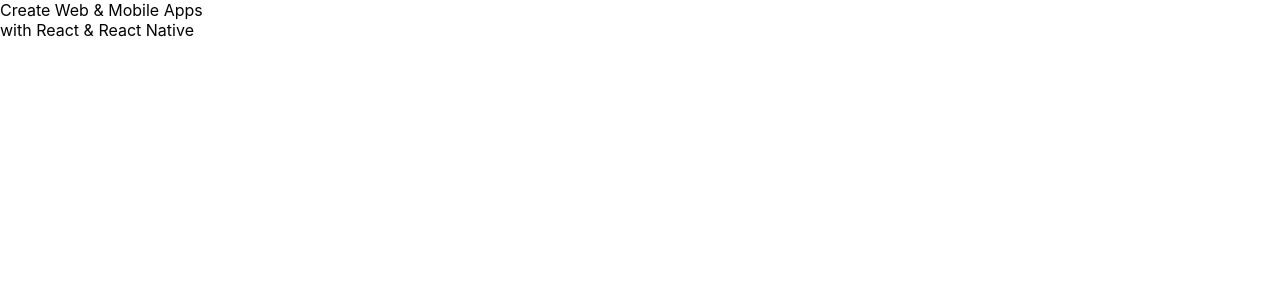
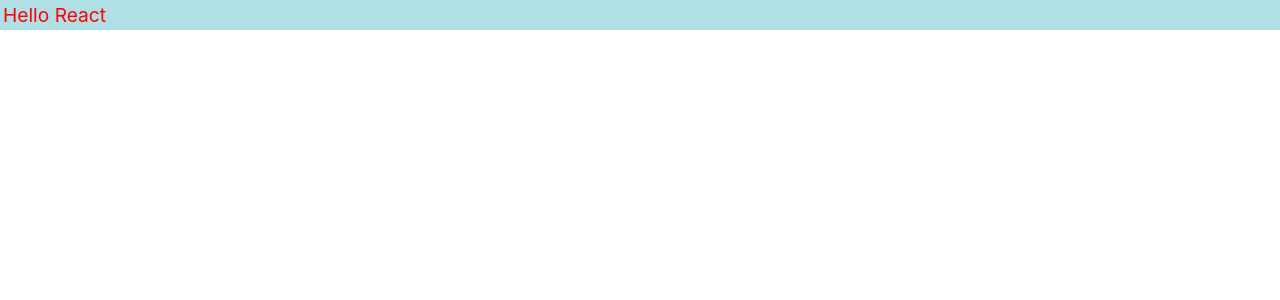
Before and after one commit to onyourprai/app1, a React (Create React App) app: page / in a window 1280 px wide. Shown: the top 300 px of the page. Built offline with nearby package versions, Linux system fonts and the light colour scheme.

Commit message:
css inline

```diff
--- a/src/App.js
+++ b/src/App.js
@@ -2,15 +2,13 @@
 import './App.css';
 
 function App() {
-  let r='React'
-    let rn='React Native'
-    const el=(
-      <div>
-        Create Web & Mobile Apps<br/>
-        with {r} & {rn}
-      </div>
-    )
-  return el;
+  const divStyle = {
+    color:'red',
+    backgroundColor:'powderblue',
+    fontSize:'larger',
+    padding:'3px',
+  }
+  return <div style={divStyle}>Hello React</div>;
 }
 
 export default App;
```
